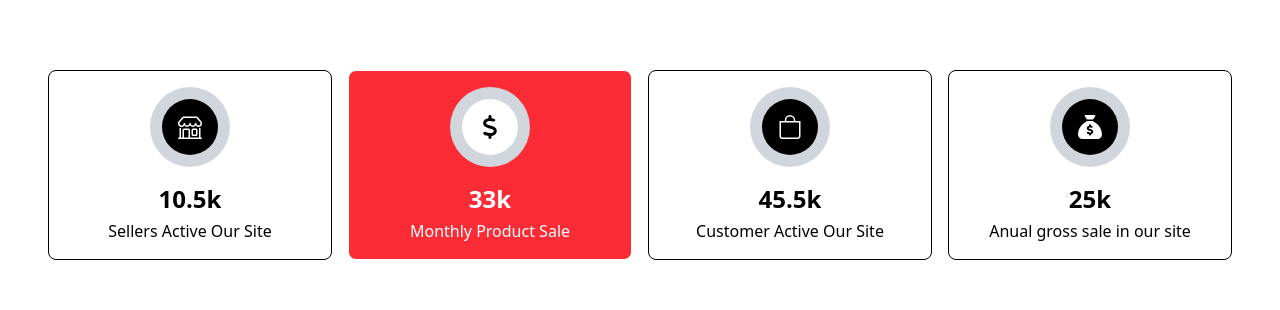
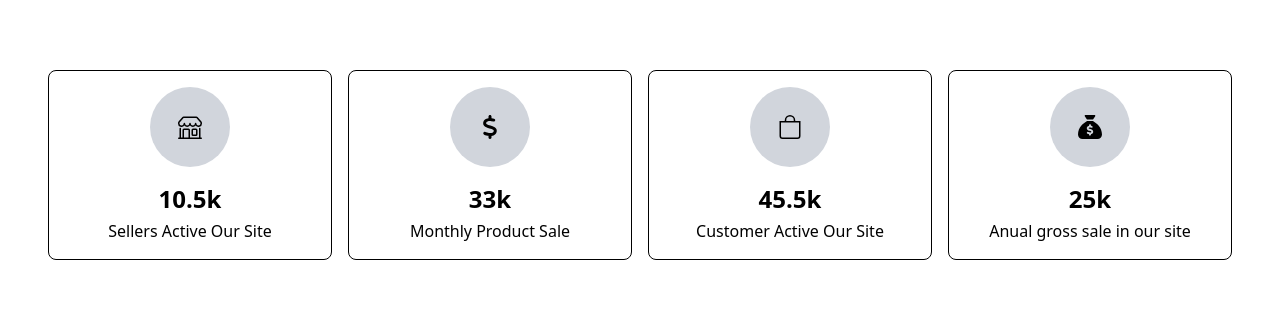
Before and after one commit to adill8/exclusive-ecommerce, a React (Vite) app: page /aboutUs in a window 1280 px wide. Shown: the part 599-909 px from the top of the page. Built offline with nearby package versions, Linux system fonts and the light colour scheme.

Commit message:
Updated login signup again

```diff
--- a/src/Components/Navbar.jsx
+++ b/src/Components/Navbar.jsx
@@ -25,7 +25,7 @@ const Navbar = () => {
               <div className="hidden md:flex space-x-6">
                 <Link to={'/'} className="text-sm font-medium hover:border-b border-gray-300 text-gray-900">Home</Link>
                 <Link to={'/contact'} className="text-sm font-medium hover:border-b border-gray-300 text-gray-900">Contact</Link>
-                <Link to={'/about'} className="text-sm font-medium hover:border-b border-gray-300 text-gray-900">About</Link>
+                <Link to={'/aboutUs'} className="text-sm font-medium hover:border-b border-gray-300 text-gray-900">About</Link>
                 <Link to={'/signUp'} className="text-sm font-medium hover:border-b border-gray-300 text-gray-900">Sign Up</Link>
               </div>
 
--- a/src/Pages/AboutUs.jsx
+++ b/src/Pages/AboutUs.jsx
@@ -6,7 +6,7 @@ import { FaDollarSign, FaSackDollar, FaTruckMoving, } from "react-icons/fa6";
 const AboutUs = () => {
  const stats = [
   { icon: <BsShop/>, label: "Sellers Active Our Site", value: "10.5k" },
-  { icon: <FaDollarSign/>, label: "Monthly Product Sale", value: "33k", highlight: true },
+  { icon: <FaDollarSign/>, label: "Monthly Product Sale", value: "33k" },
   { icon: <BsBag />, label: "Customer Active Our Site", value: "45.5k" },
   { icon: <FaSackDollar/>, label: "Anual gross sale in our site", value: "25k" },
 ];
@@ -52,16 +52,13 @@ const AboutUs = () => {
   {stats.map((item, i) => (
     <div
       key={i}
-      className={`p-4 border rounded-lg ${
-        item.highlight ? "bg-red-500 text-white" : "bg-white text-black"
-      }`}
+      className={"p-4 border rounded-lg hover:bg-red-500 bg-white text-black"
+      }
     >
       <div className="flex justify-center mb-4">
         <div className="w-20 h-20 rounded-full bg-gray-300 flex items-center justify-center">
           <div
-            className={`w-14 h-14 rounded-full flex items-center justify-center ${
-              item.highlight ? "bg-white text-black" : "bg-black text-white"
-            }`}
+            className={"w-14 h-14 rounded-full flex items-center justify-center"}
           >
             <div className="text-2xl">
               {item.icon}
--- a/src/Pages/Login.jsx
+++ b/src/Pages/Login.jsx
@@ -2,13 +2,13 @@ import React from "react";
 
 const Login = () => {
   return (
-     <div className="md:flex px-6 py-16 gap-8">
+     <div className="md:flex my-16 pb-8 gap-8">
       {/* Left Image */}
  <div className="md:w-1/2 w-full">
   <img
     src="/images/Login-Pic.jpg"
     alt="Login"
-    className="w-full sm:h-80 md:h-90 lg:h-[700px] object-cover rounded"
+    className="w-full sm:h-80 md:h-90 lg:h-[600px] object-cover rounded"
   />
 </div>
 
--- a/src/Pages/SignUp.jsx
+++ b/src/Pages/SignUp.jsx
@@ -3,13 +3,13 @@ import { Link } from "react-router-dom";
 
 const SignUp = () => {
   return (
-    <div className="md:flex px-6 py-16 gap-8">
+    <div className="md:flex my-16 pb-8 gap-6">
       {/* Left Image */}
  <div className="md:w-1/2 w-full">
   <img
     src="/images/Login-Pic.jpg"
     alt="Login"
-    className="w-full sm:h-80 md:h-90 lg:h-[700px] object-cover rounded"
+    className="w-full sm:h-80 md:h-90 lg:h-[600px] object-cover rounded"
   />
 </div>
 
```
